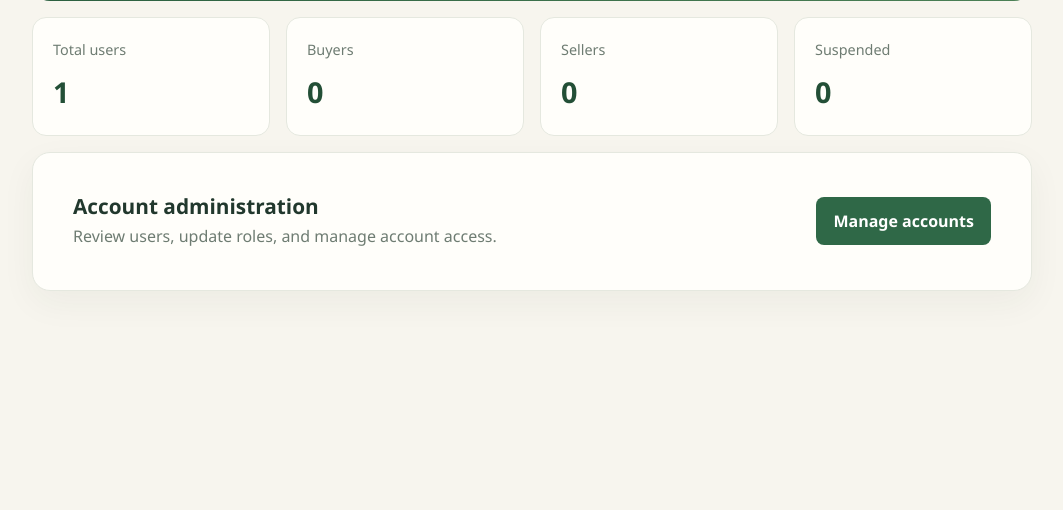
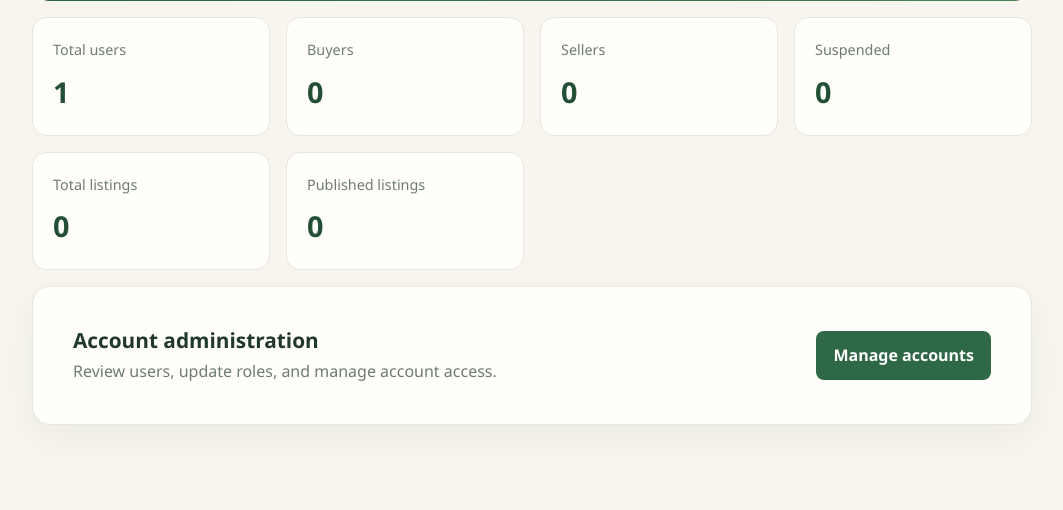
Before and after one commit to MacaRena018/UkayTaNa-Icoy-MarianaTrench-G7, a Django app: page /admin-dashboard/ in a window 1280 px wide. Shown: the part 316-826 px from the top of the page, without its empty margins (108-1171 px from the left). Run offline with Django 5.2, Linux system fonts and the light colour scheme; the visitor is signed in with stand-in values (Sample User, id 1); data comes from the database, SQL or seed files in the repository; data that the repository does not hold is empty; parts of the project's set-up code (start-up, migrations or seed data) failed here and were passed over.

Commit message:
Show listing data on buyer, seller and admin dashboards

```diff
--- a/dashboard/views.py
+++ b/dashboard/views.py
@@ -4,6 +4,7 @@ from django.views import View
 from django.views.generic import TemplateView
 from accounts.mixins import RoleRequiredMixin
 from accounts.models import CustomUser
+from listings.models import Listing
 
 Role = CustomUser.Role
 
@@ -22,10 +23,32 @@ class BuyerDashboardView(RoleRequiredMixin, TemplateView):
     allowed_role = Role.BUYER
     template_name = "dashboard/buyer.html"
 
+    def get_context_data(self, **kwargs):
+        context = super().get_context_data(**kwargs)
+        context["featured_listings"] = (
+            Listing.objects.filter(
+                status=Listing.Status.PUBLISHED, seller__is_active=True
+            )
+            .select_related("seller")
+            .prefetch_related("photos")[:6]
+        )
+        return context
+
 
 class SellerDashboardView(RoleRequiredMixin, TemplateView):
     allowed_role = Role.SELLER
     template_name = "dashboard/seller.html"
+
+    def get_context_data(self, **kwargs):
+        context = super().get_context_data(**kwargs)
+        mine = Listing.objects.filter(seller=self.request.user)
+        context["draft_count"] = mine.filter(status=Listing.Status.DRAFT).count()
+        context["published_count"] = mine.filter(
+            status=Listing.Status.PUBLISHED
+        ).count()
+        context["sold_count"] = mine.filter(status=Listing.Status.SOLD).count()
+        context["recent_listings"] = mine.prefetch_related("photos")[:3]
+        return context
 
 
 class AdminDashboardView(RoleRequiredMixin, TemplateView):
@@ -38,4 +61,8 @@ class AdminDashboardView(RoleRequiredMixin, TemplateView):
         context["buyer_count"] = CustomUser.objects.filter(role=Role.BUYER).count()
         context["seller_count"] = CustomUser.objects.filter(role=Role.SELLER).count()
         context["suspended_count"] = CustomUser.objects.filter(is_active=False).count()
+        context["listing_count"] = Listing.objects.count()
+        context["published_listing_count"] = Listing.objects.filter(
+            status=Listing.Status.PUBLISHED
+        ).count()
         return context
--- a/templates/dashboard/admin.html
+++ b/templates/dashboard/admin.html
@@ -11,6 +11,8 @@
     <article class="stat-card"><span>Buyers</span><strong>{{ buyer_count }}</strong></article>
     <article class="stat-card"><span>Sellers</span><strong>{{ seller_count }}</strong></article>
     <article class="stat-card"><span>Suspended</span><strong>{{ suspended_count }}</strong></article>
+        <article class="stat-card"><span>Total listings</span><strong>{{ listing_count }}</strong></article>
+    <article class="stat-card"><span>Published listings</span><strong>{{ published_listing_count }}</strong></article>
 </div>
 <section class="content-card dashboard-action">
     <div>
```
Also changed, not shown: templates/dashboard/buyer.html (+8 -1 lines).
